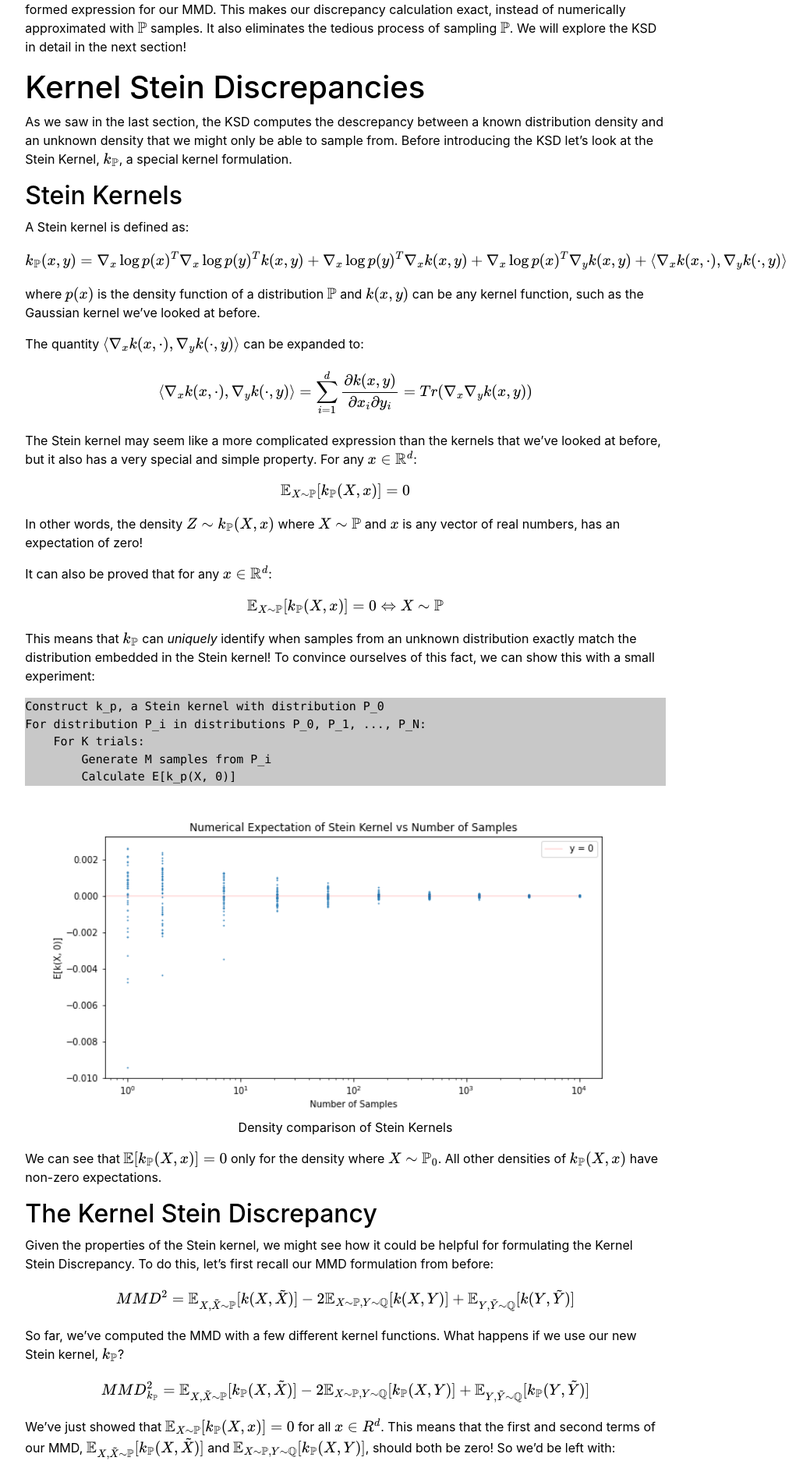
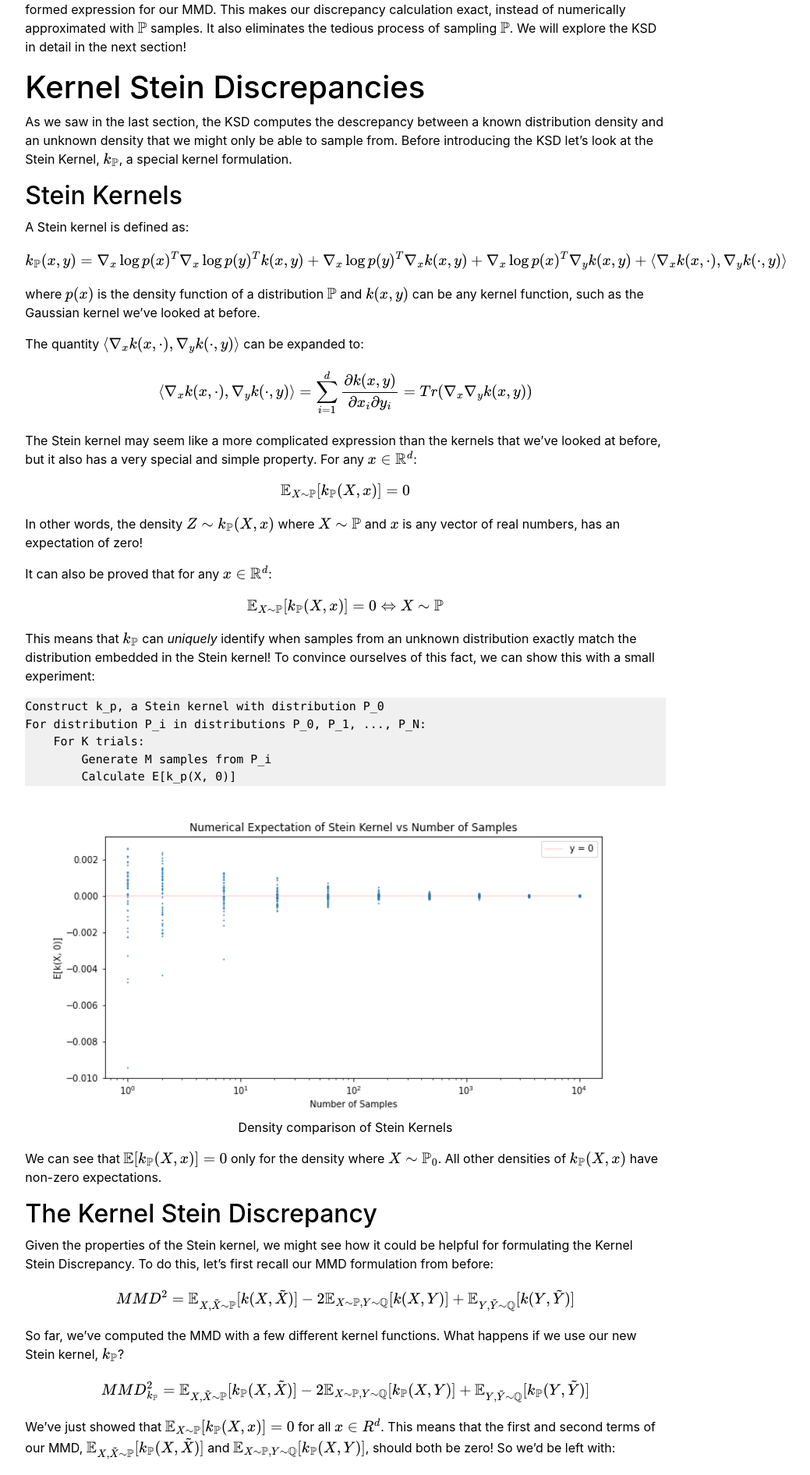
Before and after one commit to jswu18/jswu18.github.io, a Jekyll site: the page built from blog-posts/kernel-based-distribution-discrepancies.md, in a window 1280 px wide. Shown: the part 3101-4993 px from the top of the page at 78% size, without its empty margins (197-1236 px from the left). Built offline with Jekyll 4.4.1, drawn with Linux system fonts in a browser that asks for light colours; formulas are drawn with MathJax 3.

Commit message:
change code color

```diff
--- a/_sass/main.scss
+++ b/_sass/main.scss
@@ -19,5 +19,5 @@ body a {
  pre,
  code {
      font-size: 15px;
-     background-color: rgb(200, 200, 200);
+     background-color: rgb(240, 240, 240);
  }
```
Also changed, not shown: 2 other files.
